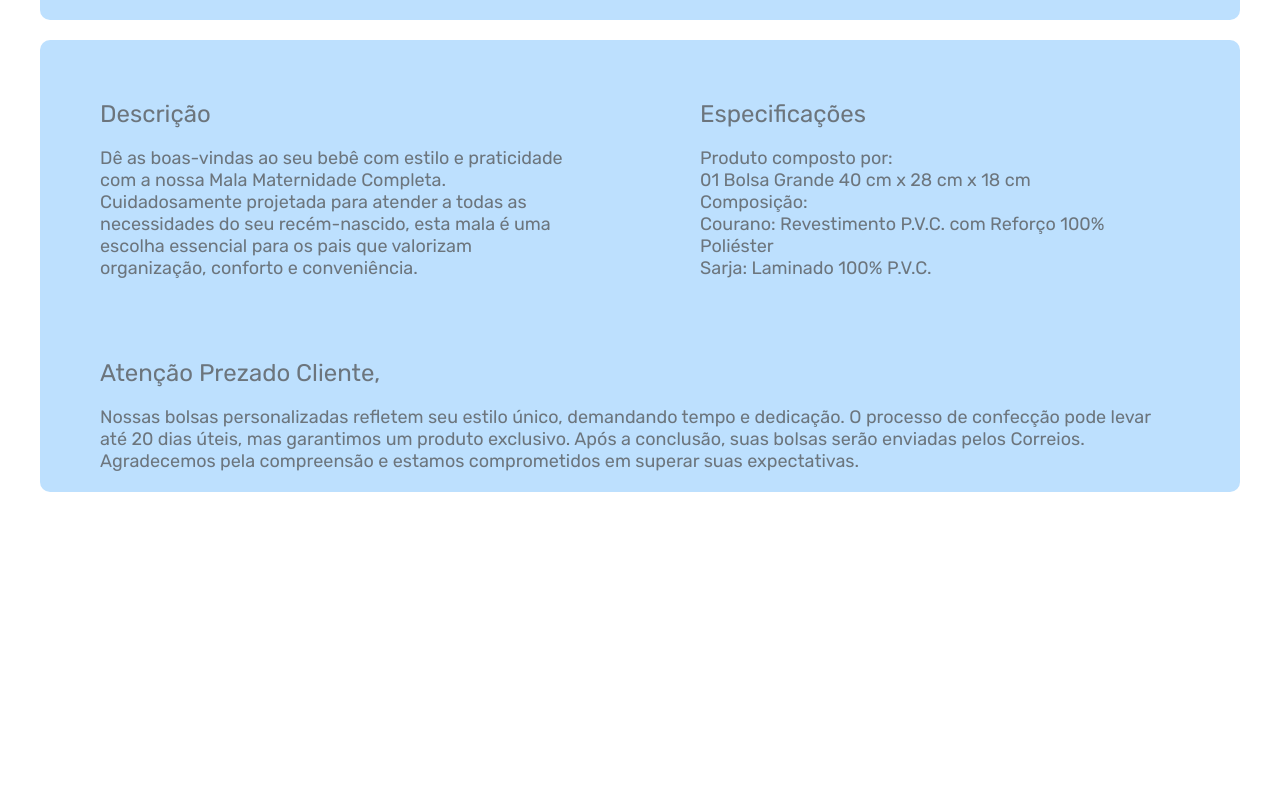
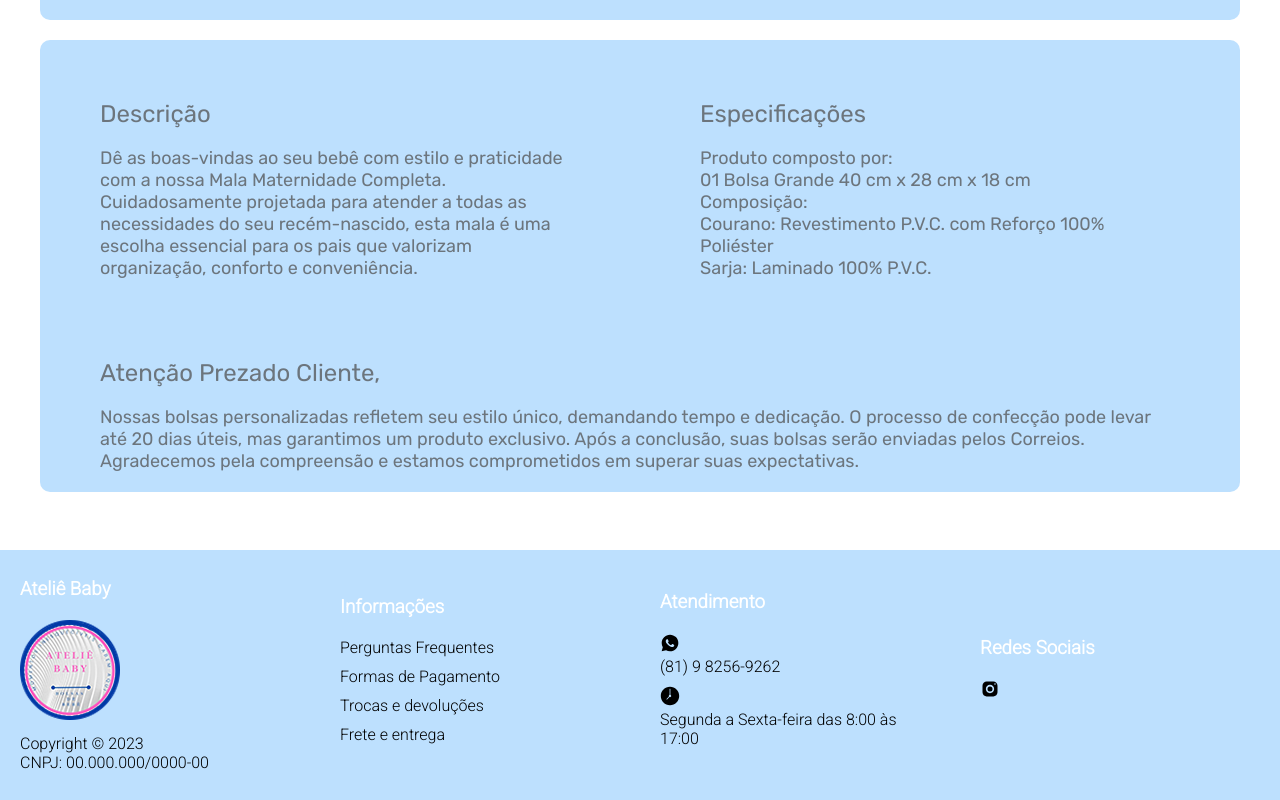
Before and after one commit to Mayron28br/Atelie-Baby-Site, a plain HTML site: page HTML/bolsa.html in a window 1280 px wide. Shown: the part 1364-2164 px from the top of the page. Before the commit the page ends 1914 px from the top, so only its background shows below. Drawn offline with Linux system fonts and the light colour scheme.

Commit message:
footer bolsa

```diff
--- /dev/null
+++ b/HTML/CSS/footer.css
@@ -0,0 +1,59 @@
+/*Footer*/
+footer {
+    width: 100%;
+    min-height: 250px;
+    background-color: #bde0fe;
+    display: flex;
+    justify-content: center;
+    align-items: center;
+
+}
+
+footer .boxs {
+    width: 320px;
+    min-width: 150px;
+    padding: 20px;
+
+}
+
+.boxs h3 {
+    color: #fff;
+    margin-bottom: 20px;
+
+}
+
+.boxs ul li {
+    margin: 10px 0px;
+    list-style: none;
+}
+
+.boxs ul li a {
+    color: black;
+    text-decoration: none;
+}
+
+.boxs ul li p {
+    list-style: none;
+    display: flex;
+  }
+
+.boxs ul li p {
+    margin-right: 10px;
+  }
+
+.boxs ul li a:hover {
+    color: #fff;
+}
+
+
+@media(max-width: 950px) {
+    footer {
+        flex-direction: column;
+    }
+    footer .boxs {
+        width: 100%;
+        text-align: center;
+    }
+}
+
+/*FIM Footer*/
--- a/HTML/CSS/home.css
+++ b/HTML/CSS/home.css
@@ -252,63 +252,3 @@ section .animate {
 
 
 /*FIM Texto 4*/
-
-/*Footer*/
-footer {
-    width: 100%;
-    min-height: 250px;
-    background-color: #bde0fe;
-    display: flex;
-    justify-content: center;
-    align-items: center;
-
-}
-
-footer .boxs {
-    width: 320px;
-    min-width: 150px;
-    padding: 20px;
-
-}
-
-.boxs h3 {
-    color: #fff;
-    margin-bottom: 20px;
-
-}
-
-.boxs ul li {
-    margin: 10px 0px;
-    list-style: none;
-}
-
-.boxs ul li a {
-    color: black;
-    text-decoration: none;
-}
-
-.boxs ul li p {
-    list-style: none;
-    display: flex;
-  }
-
-.boxs ul li p {
-    margin-right: 10px;
-  }
-
-.boxs ul li a:hover {
-    color: #fff;
-}
-
-
-@media(max-width: 950px) {
-    footer {
-        flex-direction: column;
-    }
-    footer .boxs {
-        width: 100%;
-        text-align: center;
-    }
-}
-
-/*FIM Footer*/
--- a/HTML/bolsa.html
+++ b/HTML/bolsa.html
@@ -6,6 +6,7 @@
     <title>Ateliê Baby - Produtos</title>
     <link rel="stylesheet" href="CSS/bolsa.css">
     <link rel="stylesheet" href="CSS/home.css">
+    <link rel="stylesheet" href="CSS/footer.css">
 </head>
 <body>
     <header id="home">
@@ -156,8 +157,45 @@
                     <p class="descriçao">Nossas bolsas personalizadas refletem seu estilo único, demandando tempo e dedicação. O processo de confecção pode levar até 20 dias úteis, mas garantimos um produto exclusivo. Após a conclusão, suas bolsas serão enviadas pelos Correios. Agradecemos pela compreensão e estamos comprometidos em superar suas expectativas.</p>
                 </div>
             </div>
-        </section><br><br>
+        </section>
+        <br>
+        <br>
 
     <script src="JavaScript/bolsa.js"></script>
+
+    <footer class="foo">
+        <div class="boxs">
+            <h3>Ateliê Baby</h3>
+            <ul>
+                <li><a href="home.html"><img id="logo" src="img/logo.png" alt="Ateliê Baby" /></a></li>
+                <p>Copyright &copy; 2023</p>
+                <p>CNPJ: 00.000.000/0000-00</p>
+            </ul>
+        </div>
+        <div class="boxs">
+            <h3>Informações</h3>
+            <ul>
+                <li><a href="pergfreq.html">Perguntas Frequentes</a></li>
+                <li><a href="formpag.html">Formas de Pagamento</a></li>
+                <li><a href="trocas.html">Trocas e devoluções</a></li>
+                <li><a href="frete.html">Frete e entrega</a></li>
+            </ul>
+        </div>
+        <div class="boxs">
+            <h3>Atendimento</h3>
+            <ul>
+                <li><a href="https://wa.me/5581982569262" target="_blank"><svg xmlns="http://www.w3.org/2000/svg" x="0px" y="0px" width="32" height="32" viewBox="0 0 24 24"><path d="M19.077,4.928C17.191,3.041,14.683,2.001,12.011,2c-5.506,0-9.987,4.479-9.989,9.985 c-0.001,1.76,0.459,3.478,1.333,4.992L2,22l5.233-1.237c1.459,0.796,3.101,1.215,4.773,1.216h0.004 c5.505,0,9.986-4.48,9.989-9.985C22.001,9.325,20.963,6.816,19.077,4.928z M16.898,15.554c-0.208,0.583-1.227,1.145-1.685,1.186 c-0.458,0.042-0.887,0.207-2.995-0.624c-2.537-1-4.139-3.601-4.263-3.767c-0.125-0.167-1.019-1.353-1.019-2.581 S7.581,7.936,7.81,7.687c0.229-0.25,0.499-0.312,0.666-0.312c0.166,0,0.333,0,0.478,0.006c0.178,0.007,0.375,0.016,0.562,0.431 c0.222,0.494,0.707,1.728,0.769,1.853s0.104,0.271,0.021,0.437s-0.125,0.27-0.249,0.416c-0.125,0.146-0.262,0.325-0.374,0.437 c-0.125,0.124-0.255,0.26-0.11,0.509c0.146,0.25,0.646,1.067,1.388,1.728c0.954,0.85,1.757,1.113,2.007,1.239 c0.25,0.125,0.395,0.104,0.541-0.063c0.146-0.166,0.624-0.728,0.79-0.978s0.333-0.208,0.562-0.125s1.456,0.687,1.705,0.812 c0.25,0.125,0.416,0.187,0.478,0.291C17.106,14.471,17.106,14.971,16.898,15.554z"></path></svg></a>
+                <a href="https://wa.me/5581982569262" target="_blank"><p>(81) 9 8256-9262</p></a></li>
+                <li><svg id="clock" xmlns="http://www.w3.org/2000/svg" x="0px" y="0px" width="30" height="30" viewBox="0 0 50 50"><path d="M25,2C12.317,2,2,12.317,2,25s10.317,23,23,23s23-10.317,23-23S37.683,2,25,2z M25,28c-0.462,0-0.895-0.113-1.286-0.3 l-6.007,6.007C17.512,33.902,17.256,34,17,34s-0.512-0.098-0.707-0.293c-0.391-0.391-0.391-1.023,0-1.414l6.007-6.007 C22.113,25.895,22,25.462,22,25c0-1.304,0.837-2.403,2-2.816V8c0-0.553,0.447-1,1-1s1,0.447,1,1v14.184c1.163,0.413,2,1.512,2,2.816 C28,26.657,26.657,28,25,28z"></path></svg>
+                <p>Segunda a Sexta-feira das 8:00 às 17:00</p></li>
+            </ul>
+        </div>
+        <div class="boxs">
+            <h3>Redes Sociais</h3>
+            <ul>
+                <li><a href="https://www.instagram.com/ateliebaby_2" target="_blank"><svg xmlns="http://www.w3.org/2000/svg" x="0px" y="0px" width="40" height="40" viewBox="0 0 24 24"><path d="M 8 3 C 5.239 3 3 5.239 3 8 L 3 16 C 3 18.761 5.239 21 8 21 L 16 21 C 18.761 21 21 18.761 21 16 L 21 8 C 21 5.239 18.761 3 16 3 L 8 3 z M 18 5 C 18.552 5 19 5.448 19 6 C 19 6.552 18.552 7 18 7 C 17.448 7 17 6.552 17 6 C 17 5.448 17.448 5 18 5 z M 12 7 C 14.761 7 17 9.239 17 12 C 17 14.761 14.761 17 12 17 C 9.239 17 7 14.761 7 12 C 7 9.239 9.239 7 12 7 z M 12 9 A 3 3 0 0 0 9 12 A 3 3 0 0 0 12 15 A 3 3 0 0 0 15 12 A 3 3 0 0 0 12 9 z"></path></svg></a></li>
+            </ul>
+        </div>
+    </footer>
 </body>
 </html>
```
Also changed, not shown: HTML/home.html (+1 -0 lines).
